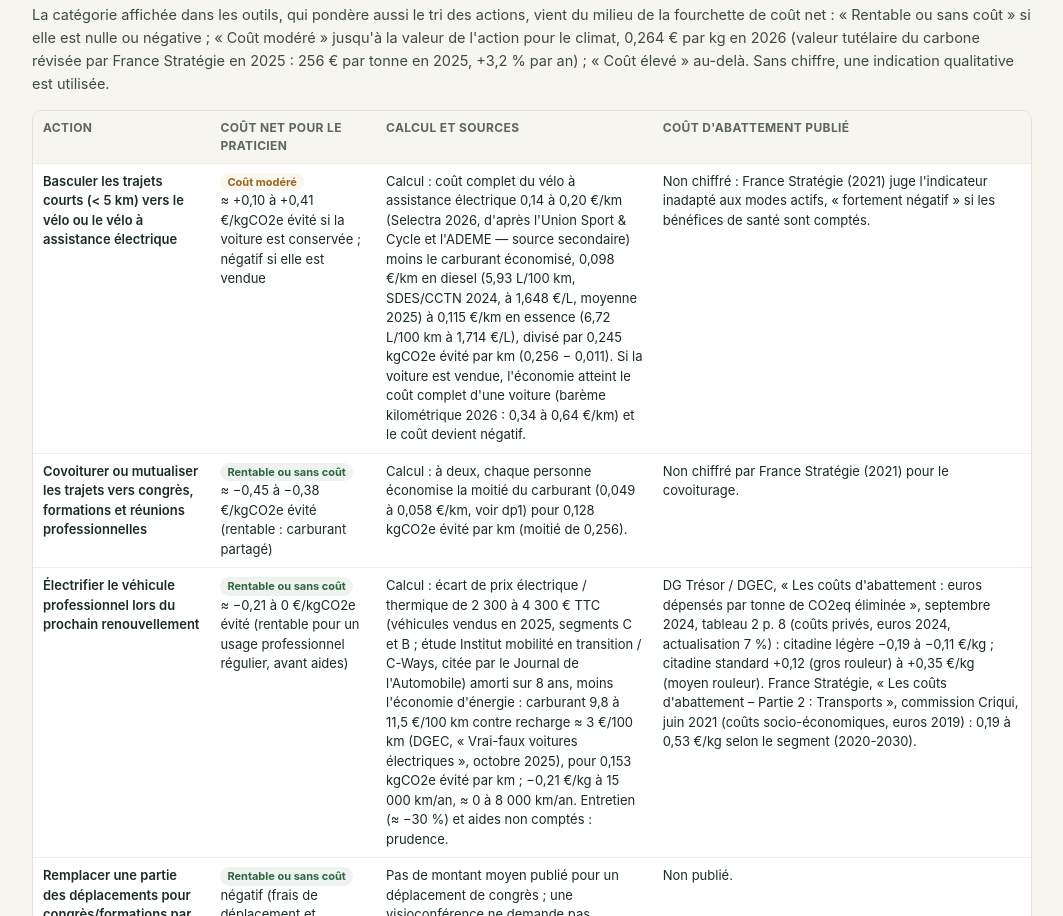
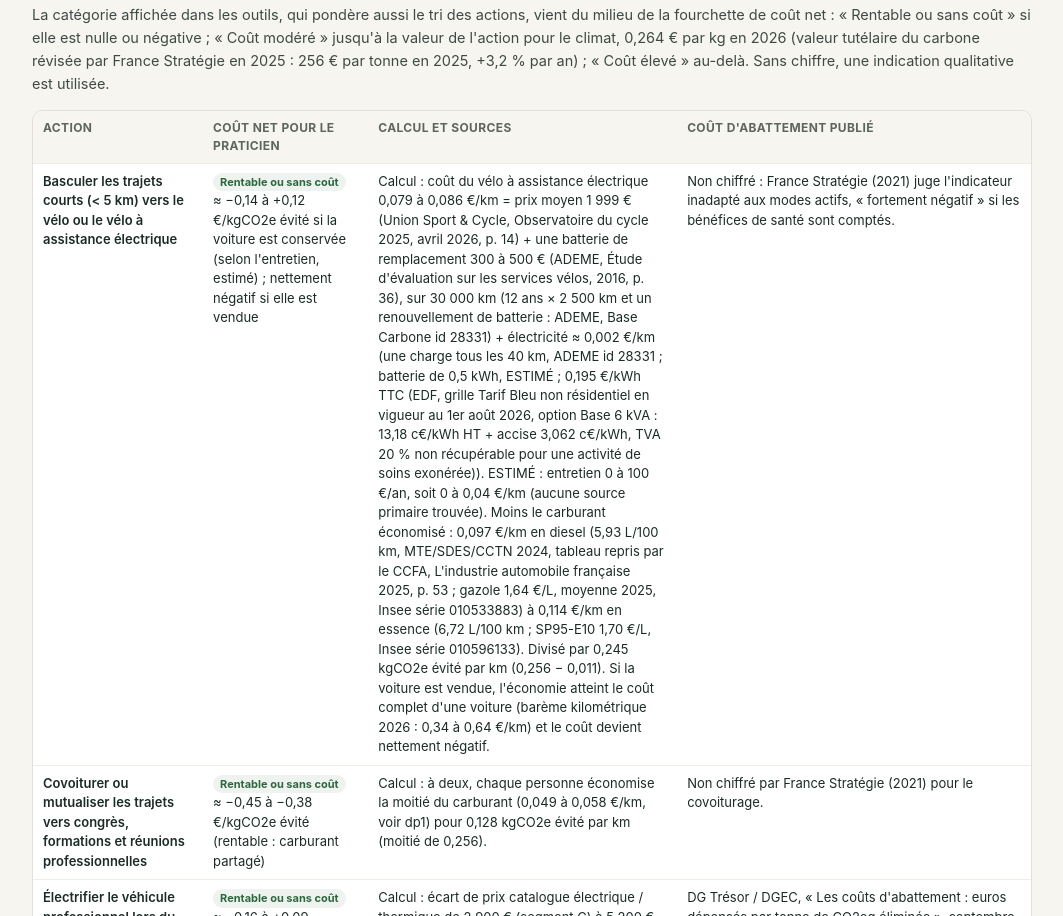
Before and after one commit to romarickine/libco2main, a plain HTML site: page cab/methodologie.html in a window 1280 px wide. Shown: the part 11084-12000 px from the top of the page, without its empty margins (108-1171 px from the left). Drawn offline with Linux system fonts and the light colour scheme.

Commit message:
revue méthodo et facteurs d'émissions

```diff
--- a/cab/methodologie.html
+++ b/cab/methodologie.html
@@ -112,6 +112,13 @@
 
     <section aria-labelledby="t-historique">
       <h2 id="t-historique">Historique des révisions</h2>
+      <h3>21 octobre 2026 — prix revus à la source</h3>
+      <ul>
+        <li>Tous les prix repris d'une source secondaire ont été vérifiés dans le document d'origine : électricité au Tarif Bleu <em>non résidentiel</em>, celui d'un cabinet (grille EDF du 1er août 2026, 0,195 €/kWh TTC) ; carburants 2025 (Insee : gazole 1,64 €/L, SP95-E10 1,70 €/L) ; écart de prix voiture électrique / thermique (baromètre Institut mobilités en transition et C-Ways 2025 : 2 900 à 5 200 €) ; pompe à chaleur (rapport ADEME et Enertech d'octobre 2025, qui donne aussi le coût d'une chaudière gaz neuve, 8 736 €) ; repas végétarien (Observatoire de la restauration collective bio et durable 2020 : −15 % sur le coût des denrées, et non −25 %) ; gaspillage alimentaire (guide ADEME 2017).</li>
+        <li>Le coût au kilomètre du vélo à assistance électrique est désormais calculé (prix moyen Union Sport & Cycle 2025, durée de vie et batterie ADEME) ; l'entretien reste estimé, faute de source primaire.</li>
+        <li>Effet : vélo et pompe à chaleur passent de « coût modéré » à « rentable ou sans coût » ; véhicule électrique −0,16 à +0,09 €/kgCO2e évité.</li>
+        <li>Consommation réelle des voitures (5,93 et 6,72 L/100 km) : valeurs MTE/SDES/CCTN confirmées dans le tableau du CCFA ; le document du SDES n'a pas pu être ouvert directement.</li>
+      </ul>
       <h3>6 octobre 2026 — revue complète des sources</h3>
       <ul>
         <li>Tous les facteurs rattachés à un élément précis de la Base Carbone (identifiant cité) ; les valeurs reprises de seconde main ont été vérifiées à la source quand elle était accessible (exceptions signalées : équipements massifs du rapport kinéCO2, ratios de consommation par m²).</li>
--- a/shared/js/data/facteurs-emission.js
+++ b/shared/js/data/facteurs-emission.js
@@ -681,8 +681,8 @@ export const ACTIONS = [
     hasPct: true,
     defaultPct: 30,
     maxReduction: 0.5,
-    coutKg: "≈ +0,10 à +0,41 €/kgCO2e évité si la voiture est conservée ; négatif si elle est vendue",
-    coutNet: { min: 0.1, max: 0.41, calcul: "Calcul : coût complet du vélo à assistance électrique 0,14 à 0,20 €/km (Selectra 2026, d'après l'Union Sport & Cycle et l'ADEME — source secondaire) moins le carburant économisé, 0,098 €/km en diesel (5,93 L/100 km, SDES/CCTN 2024, à 1,648 €/L, moyenne 2025) à 0,115 €/km en essence (6,72 L/100 km à 1,714 €/L), divisé par 0,245 kgCO2e évité par km (0,256 − 0,011). Si la voiture est vendue, l'économie atteint le coût complet d'une voiture (barème kilométrique 2026 : 0,34 à 0,64 €/km) et le coût devient négatif." },
+    coutKg: "≈ −0,14 à +0,12 €/kgCO2e évité si la voiture est conservée (selon l'entretien, estimé) ; nettement négatif si elle est vendue",
+    coutNet: { min: -0.14, max: 0.12, calcul: "Calcul : coût du vélo à assistance électrique 0,079 à 0,086 €/km = prix moyen 1 999 € (Union Sport & Cycle, Observatoire du cycle 2025, avril 2026, p. 14) + une batterie de remplacement 300 à 500 € (ADEME, Étude d'évaluation sur les services vélos, 2016, p. 36), sur 30 000 km (12 ans × 2 500 km et un renouvellement de batterie : ADEME, Base Carbone id 28331) + électricité ≈ 0,002 €/km (une charge tous les 40 km, ADEME id 28331 ; batterie de 0,5 kWh, ESTIMÉ ; 0,195 €/kWh TTC (EDF, grille Tarif Bleu non résidentiel en vigueur au 1er août 2026, option Base 6 kVA : 13,18 c€/kWh HT + accise 3,062 c€/kWh, TVA 20 % non récupérable pour une activité de soins exonérée)). ESTIMÉ : entretien 0 à 100 €/an, soit 0 à 0,04 €/km (aucune source primaire trouvée). Moins le carburant économisé : 0,097 €/km en diesel (5,93 L/100 km, MTE/SDES/CCTN 2024, tableau repris par le CCFA, L'industrie automobile française 2025, p. 53 ; gazole 1,64 €/L, moyenne 2025, Insee série 010533883) à 0,114 €/km en essence (6,72 L/100 km ; SP95-E10 1,70 €/L, Insee série 010596133). Divisé par 0,245 kgCO2e évité par km (0,256 − 0,011). Si la voiture est vendue, l'économie atteint le coût complet d'une voiture (barème kilométrique 2026 : 0,34 à 0,64 €/km) et le coût devient nettement négatif." },
     coutAbattement: "Non chiffré : France Stratégie (2021) juge l'indicateur inadapté aux modes actifs, « fortement négatif » si les bénéfices de santé sont comptés.",
   },
   {
@@ -707,8 +707,8 @@ export const ACTIONS = [
     hasPct: true,
     defaultPct: 50,
     maxReduction: 0.5,
-    coutKg: "≈ −0,21 à 0 €/kgCO2e évité (rentable pour un usage professionnel régulier, avant aides)",
-    coutNet: { min: -0.21, max: 0.0, calcul: "Calcul : écart de prix électrique / thermique de 2 300 à 4 300 € TTC (véhicules vendus en 2025, segments C et B ; étude Institut mobilité en transition / C-Ways, citée par le Journal de l'Automobile) amorti sur 8 ans, moins l'économie d'énergie : carburant 9,8 à 11,5 €/100 km contre recharge ≈ 3 €/100 km (DGEC, « Vrai-faux voitures électriques », octobre 2025), pour 0,153 kgCO2e évité par km ; −0,21 €/kg à 15 000 km/an, ≈ 0 à 8 000 km/an. Entretien (≈ −30 %) et aides non comptés : prudence." },
+    coutKg: "≈ −0,16 à +0,09 €/kgCO2e évité (rentable pour un usage professionnel régulier, avant aides)",
+    coutNet: { min: -0.16, max: 0.09, calcul: "Calcul : écart de prix catalogue électrique / thermique de 2 900 € (segment C) à 5 200 € (segment B) TTC, hors remises, aides et malus (véhicules vendus en 2025 ; Institut mobilités en transition et C-Ways, Baromètre de l'évolution des prix des véhicules neufs en France 2025, mai 2026, p. 18), amorti sur 8 ans, moins l'économie d'énergie : carburant 9,7 à 11,4 €/100 km (voir dp1) contre recharge ≈ 3 €/100 km (DGEC, « Vrai-faux voitures électriques », octobre 2025), pour 0,153 kgCO2e évité par km. Cas défavorable (écart de 5 200 €, diesel) : −0,16 €/kg à 15 000 km/an, +0,09 €/kg à 8 000 km/an ; segment C à 15 000 km/an : −0,39 €/kg. Entretien (≈ −30 %, non sourcé) et aides non comptés : prudence." },
     coutAbattement: "DG Trésor / DGEC, « Les coûts d'abattement : euros dépensés par tonne de CO2eq éliminée », septembre 2024, tableau 2 p. 8 (coûts privés, euros 2024, actualisation 7 %) : citadine légère −0,19 à −0,11 €/kg ; citadine standard +0,12 (gros rouleur) à +0,35 €/kg (moyen rouleur). France Stratégie, « Les coûts d'abattement – Partie 2 : Transports », commission Criqui, juin 2021 (coûts socio-économiques, euros 2019) : 0,19 à 0,53 €/kg selon le segment (2020-2030).",
   },
   {
@@ -791,7 +791,7 @@ export const ACTIONS = [
     defaultDegres: 1,
     maxReductionParDegre: 0.07,
     coutKg: "≈ −1,7 à −0,6 €/kgCO2e évité (rentable : énergie économisée)",
-    coutNet: { min: -1.74, max: -0.6, calcul: "Calcul : aucun investissement ; chaque kWh de chauffage évité économise 0,146 €/kWh de gaz (prix repère CRE d'octobre 2026, 0,14557 €/kWh TTC) pour 0,243 kgCO2e, soit −0,60 €/kg ; ou 0,20 €/kWh d'électricité (tarif bleu base, août 2026, source secondaire Selectra) pour 0,115 kgCO2e, soit −1,74 €/kg." },
+    coutNet: { min: -1.69, max: -0.6, calcul: "Calcul : aucun investissement ; chaque kWh de chauffage évité économise 0,146 €/kWh de gaz (prix repère CRE d'octobre 2026, 0,14557 €/kWh TTC) pour 0,243 kgCO2e, soit −0,60 €/kg ; ou 0,195 €/kWh TTC (EDF, grille Tarif Bleu non résidentiel en vigueur au 1er août 2026, option Base 6 kVA : 13,18 c€/kWh HT + accise 3,062 c€/kWh, TVA 20 % non récupérable pour une activité de soins exonérée) pour 0,115 kgCO2e, soit −1,69 €/kg." },
     coutAbattement: "Non chiffré : France Stratégie (2022, logement) estime le potentiel de la sobriété à 20-30 % sans le chiffrer en coût.",
   },
   {
@@ -804,8 +804,8 @@ export const ACTIONS = [
     hasPct: false,
     defaultPct: 100,
     maxReduction: 0.5,
-    coutKg: "≈ 0 à +0,20 €/kgCO2e évité (0 avec aides, +0,20 sans)",
-    coutNet: { min: 0.0, max: 0.2, calcul: "Calcul pour un local de 60 m² (ratio santé 128 kWh/m² de chauffage) : pompe à chaleur air-eau 15 287 € TTC en moyenne, 9 961 € de reste à charge après aides (étude ADEME 2025 sur 100 PAC, relayée par Que Choisir), amortie sur 17 ans (fiche CEE BAR-TH-171) ; rendement saisonnier mesuré 2,9 (ADEME / DGEC) ; gaz à 0,146 €/kWh, électricité à 0,20 €/kWh ; émissions : gaz 0,243, électricité de chauffage 0,115 kgCO2e/kWh. Le coût d'une chaudière gaz de remplacement, non déduit (non trouvé), rendrait l'action plus rentable." },
+    coutKg: "≈ −0,35 à +0,16 €/kgCO2e évité (−0,35 si la chaudière était à remplacer, avec aides ; +0,16 si elle fonctionnait encore, sans aides)",
+    coutNet: { min: -0.35, max: 0.16, calcul: "Calcul pour un local de 60 m² (ratio santé 128 kWh/m² de chauffage, soit 7 680 kWh de gaz par an) : pompe à chaleur air-eau 15 287 € TTC en moyenne, 9 961 € de reste à charge après aides ; chaudière gaz neuve 8 736 € ; rendement de chauffage d'une chaudière gaz 82 % ; maintenance 200 €/an (PAC) contre 150 €/an (gaz) ; COP saisonnier mesuré 2,9 (ADEME et Enertech, Mesure des performances de 100 PAC air/eau et eau/eau installées en maisons individuelles, octobre 2025 : p. 7, p. 73-74 et tableau 18 p. 155). Amortie sur 17 ans (fiche CEE BAR-TH-171). Gaz à 0,146 €/kWh (CRE), 0,195 €/kWh TTC (EDF, grille Tarif Bleu non résidentiel en vigueur au 1er août 2026, option Base 6 kVA : 13,18 c€/kWh HT + accise 3,062 c€/kWh, TVA 20 % non récupérable pour une activité de soins exonérée). Émissions : gaz 0,243, électricité de chauffage 0,115 kgCO2e/kWh ; 1 617 kgCO2e évités et 695 € économisés par an. Chaudière qui fonctionne encore : −0,04 €/kg avec aides, +0,16 sans. Chaudière à remplacer de toute façon (seul l'écart avec une chaudière neuve compte) : −0,35 €/kg avec aides, −0,16 sans." },
     coutAbattement: "DG Trésor / DGEC, « Les coûts d'abattement : euros dépensés par tonne de CO2eq éliminée », septembre 2024, tableau 2 p. 8 (coûts privés, euros 2024, actualisation 7 %) : passage d'une chaudière gaz à une PAC +0,06 €/kg (logement classé F) à +0,15 €/kg (classé D) ; depuis le fioul −0,13 à −0,07 €/kg.",
   },
   {
@@ -936,7 +936,7 @@ export const ACTIONS = [
     defaultPct: 40,
     maxReduction: 0.75,
     coutKg: "négatif (repas végétarien moins cher)",
-    coutNet: { min: null, max: null, calcul: "Repas végétarien environ 25 % moins cher en restauration collective (Observatoire de la restauration collective bio et durable, 2020, cité dans un amendement à l'Assemblée nationale — source secondaire)." },
+    coutNet: { min: null, max: null, calcul: "Coût moyen des denrées par repas : 1,96 € dans les cantines servant un menu végétarien chaque jour, 2,06 € une fois par semaine, 2,30 € sans menu végétarien, soit −15 % (Observatoire de la restauration collective bio et durable, Un Plus Bio, résultats de l'enquête 2020, p. 7). Moyenne sur l'ensemble des repas de la cantine, et non coût d'un repas végétarien seul ; le « 25 % » utilisé jusqu'au 21/10/2026 venait d'une source secondaire et n'a pas été retrouvé." },
     coutSansChiffre: "rentable",
     coutAbattement: "Non publié.",
   },
@@ -950,7 +950,7 @@ export const ACTIONS = [
     defaultPct: 30,
     maxReduction: 0.085,
     coutKg: "≈ −0,8 €/kgCO2e évité (rentable : achats évités)",
-    coutNet: { min: -0.78, max: -0.78, calcul: "Calcul : 0,27 € de denrées gaspillées par repas (ADEME 2016, coût du gaspillage en restauration collective, relayé par Weka — source secondaire) pour 0,35 kgCO2e (17 % de 2,04 kgCO2e) : −0,78 €/kg si le gaspillage est supprimé." },
+    coutNet: { min: -0.78, max: -0.78, calcul: "Calcul : 0,27 € de denrées gaspillées par repas (coût direct ; coût complet avec énergie, main-d'œuvre et déchets : 0,68 €), d'après l'étude ADEME « Coût complet des pertes et gaspillages alimentaires en restauration collective », juillet 2016, reprise par ADEME, Réduire le gaspillage alimentaire en restauration collective, 2017, p. 7 ; pour 0,35 kgCO2e (17 % de 2,04 kgCO2e, même source) : −0,78 €/kg si le gaspillage est supprimé." },
     coutAbattement: "Non publié.",
   },
 
```
Also changed, not shown: 1 other file.
